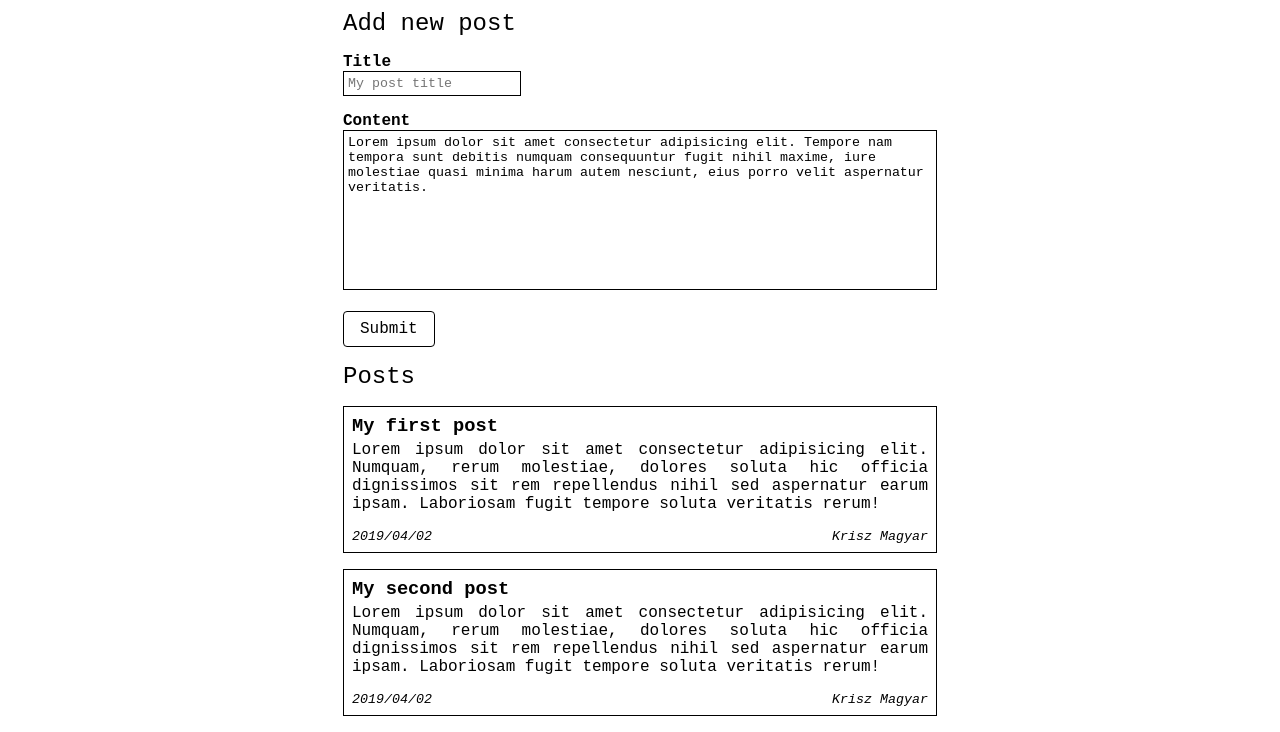
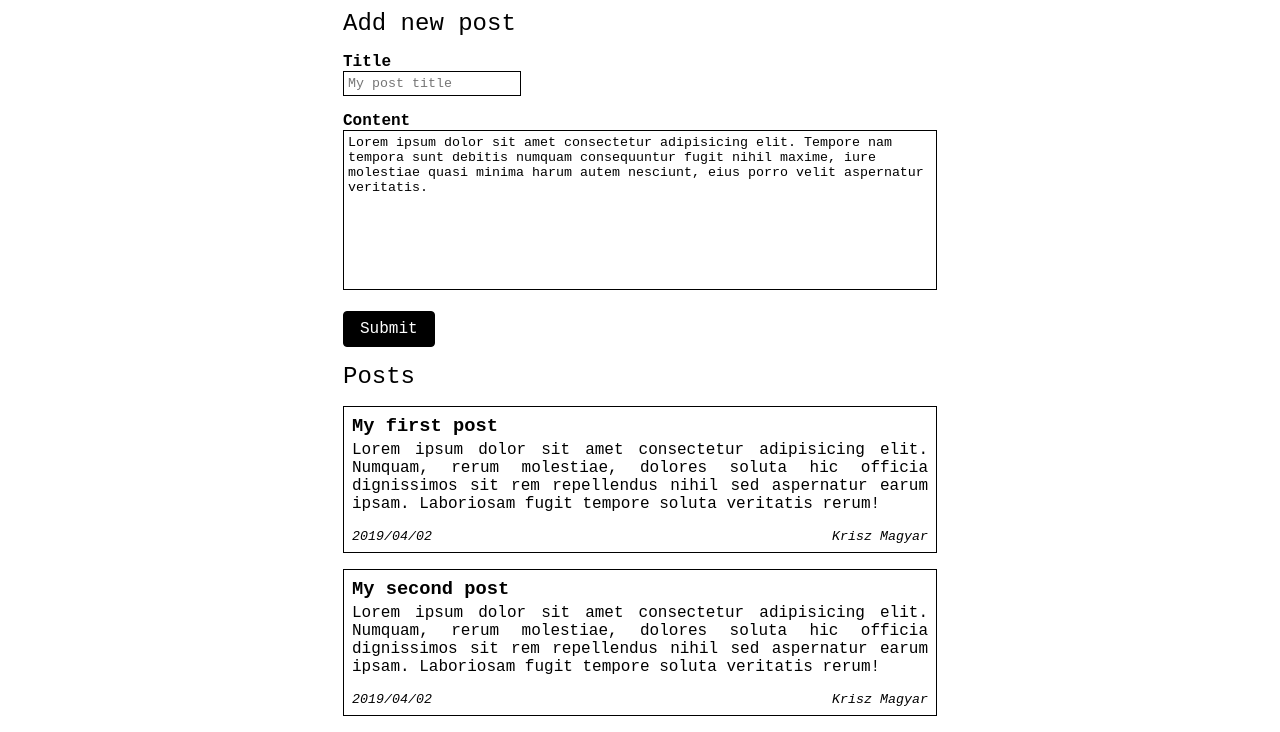
Before and after one commit to green-fox-academy/kriszmagyar, a plain HTML site: page week-01/day-02/blog-project/index.html in a window 1280 px wide. In both pictures the pointer is over the button "Submit". Shown: the part 75-807 px from the top of the page. Drawn offline with Linux system fonts and the light colour scheme.

Commit message:
add button hover

```diff
--- a/week-01/day-02/blog-project/style.css
+++ b/week-01/day-02/blog-project/style.css
@@ -49,9 +49,16 @@ button {
     border: 1px solid #000;
     border-radius: 4px;
     cursor: pointer;
+    font: inherit;
     margin-top: 1rem;
-    font: inherit;
     padding: .5rem 1rem;
+    transition: all .25s ease;
+    transition-property: background-color, color;
+}
+
+button:hover {
+    background-color: #000;
+    color: #fff;
 }
 
 .post {
```
